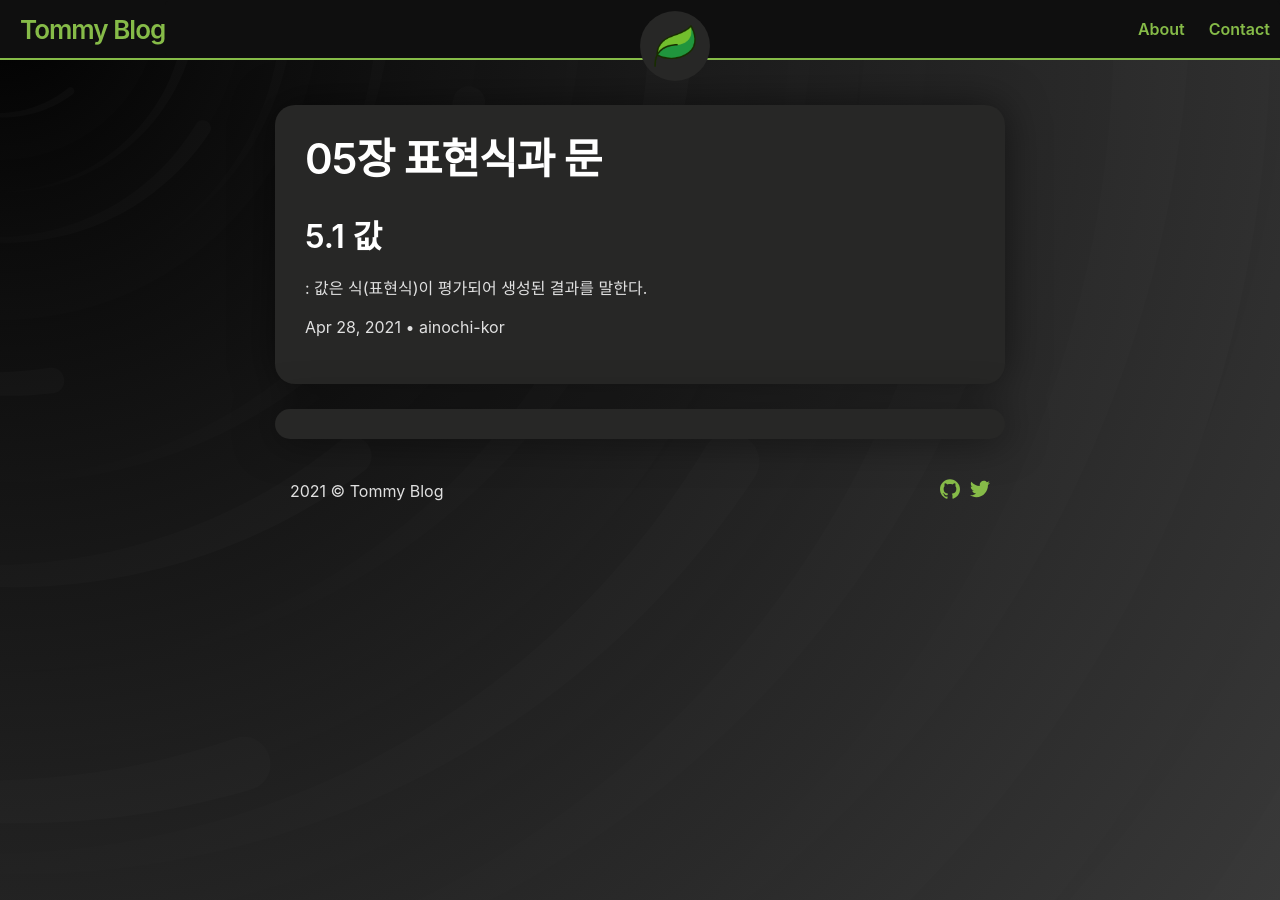
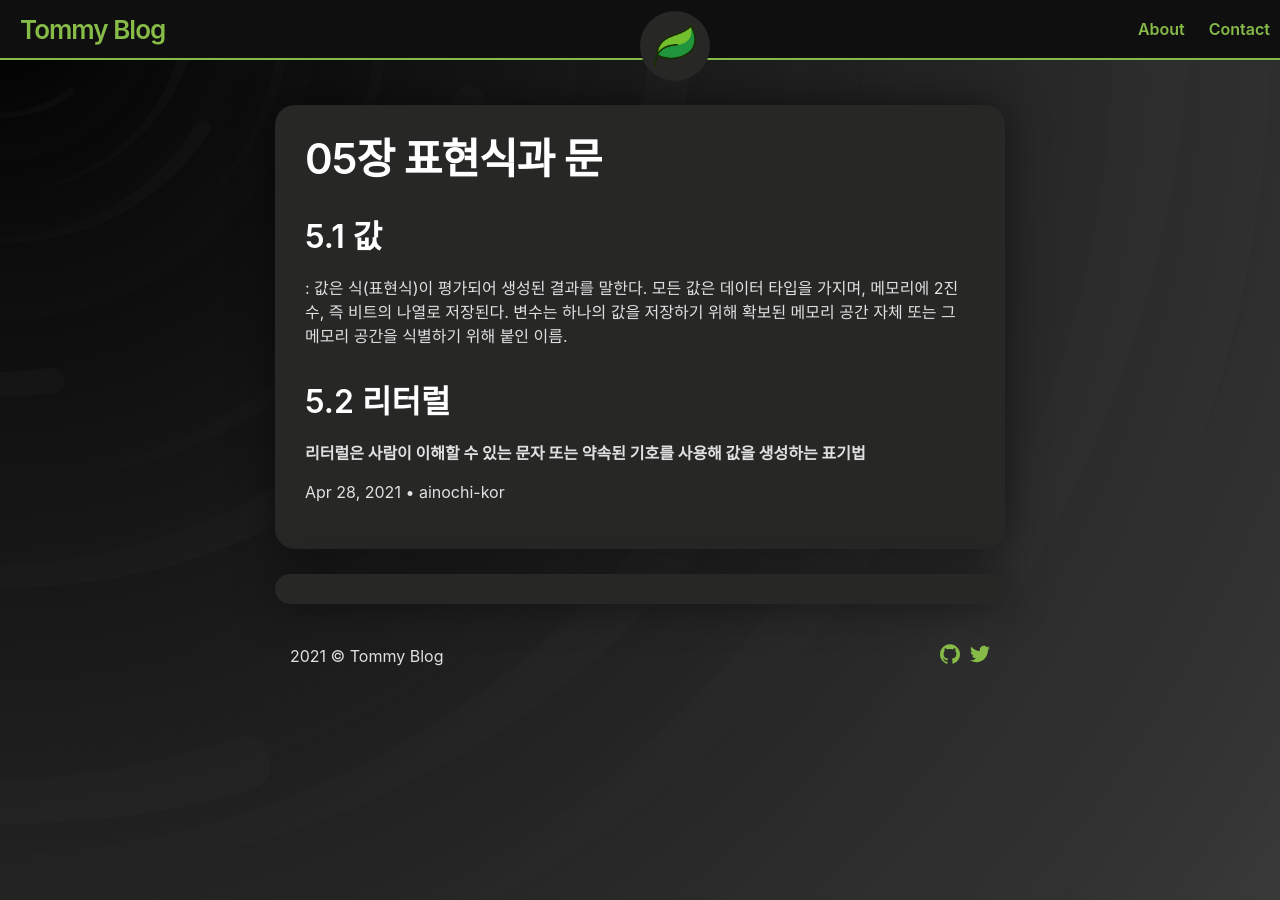
Before and after one commit to ainochi-kor/ainochi-kor.github.io, a Jekyll site: the page built from _posts/ModernJS/2021-04-28-04장_표현식과 문.md, in a window 1280 px wide. Built offline with Jekyll 4.4.1, drawn with Linux system fonts in a browser that asks for light colours; a script that is not in the unit is left out.

Commit message:
04장 변수 테이블 수정

```diff
--- a/_posts/ModernJS/2021-04-28-04장_표현식과 문.md
+++ b/_posts/ModernJS/2021-04-28-04장_표현식과 문.md
@@ -6,3 +6,8 @@ title: 05장 표현식과 문
 
 ## 5.1 값
 : 값은 식(표현식)이 평가되어 생성된 결과를 말한다.
+모든 값은 데이터 타입을 가지며, 메모리에 2진수, 즉 비트의 나열로 저장된다.
+변수는 하나의 값을 저장하기 위해 확보된 메모리 공간 자체 또는 그 메모리 공간을 식별하기 위해 붙인 이름.
+
+## 5.2 리터럴
+**리터럴은 사람이 이해할 수 있는 문자 또는 약속된 기호를 사용해 값을 생성하는 표기법**
```
Also changed, not shown: _posts/ModernJS/2021-04-28-04장_변수.md (+10 -10 lines).
